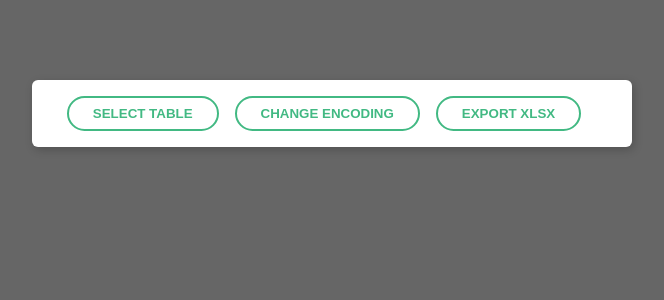
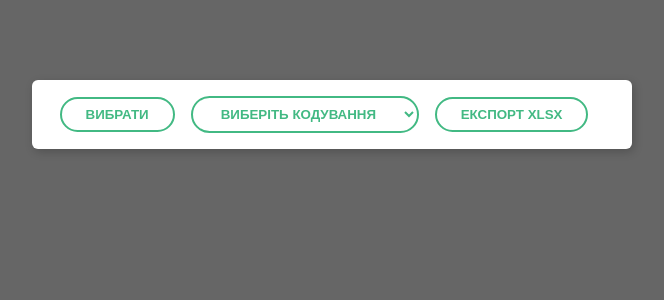
Before and after one commit to Tymivv/dbf_convert, a React (Create React App) app: page / in a window 1280 px wide. Shown: the top 300 px of the page, without its empty margins (308-972 px from the left). Built offline with nearby package versions, Linux system fonts and the light colour scheme.

Commit message:
encoding

```diff
--- /dev/null
+++ b/public/background.js
@@ -0,0 +1,3 @@
+chrome.action.onClicked.addListener((tab) => {
+    chrome.runtime.openOptionsPage();
+  });
--- a/src/App.js
+++ b/src/App.js
@@ -1,4 +1,4 @@
-import React, {useState, useRef } from "react";
+import React, {useState, useRef, useEffect } from "react";
 import { read, utils, writeFileXLSX } from 'xlsx';
 import { decodeString } from './utils';
 import style from './app.module.css';
@@ -6,27 +6,32 @@ window.Buffer = window.Buffer || require("buffer").Buffer;
 
 export default function App() {
   const [table, setTable] = useState([]);
+  const [table0, setTable0] = useState([]);
   const [loader, setLoader] = useState(false);
   const [error, setError] = useState(null);
   const [tableValid, setTableValid] = useState(false);
+  const [selectedEncoding, setSelectedEncoding] = useState('');
+  const [decodedData, setDecodedData] = useState([]);
   const fileInputRef = useRef(null);
 
+
+  useEffect(() => {
     const decodeObject = (obj) => {
       const decodedObj = {};
       for (const key in obj) {
         if (typeof obj[key] === 'string') {
-        decodedObj[key] = decodeString(obj[key]);
+          decodedObj[key] = decodeString(obj[key], selectedEncoding);
         } else {
           decodedObj[key] = obj[key];
         }
       }
       return decodedObj;
     };
+    const decoded = table.map(item => decodeObject(item));
+    setDecodedData(decoded);
+    setTableValid(true);
 
-  const handleFixEncoding = () => {
-    const decoded = table.map(item => decodeObject(item));
-    setTable(decoded);
-  };
+  }, [selectedEncoding]);
 
   const openFileInput = () => {
     fileInputRef.current.click();
@@ -42,7 +47,8 @@ export default function App() {
         const ws= wb.Sheets[wb.SheetNames[0]];
         setTable(utils.sheet_to_json(ws));
         setLoader(false);
-        setTableValid(true);
+        setTable0(0);
+        console.log(table0);
     } catch (error) {
         setError('Помилка читання файла', error);
       }
@@ -50,7 +56,7 @@ export default function App() {
   ;
 
   const exportFile = async () => {
-    const ws = utils.json_to_sheet(table);
+    const ws = utils.json_to_sheet(decodedData);
     const wb = utils.book_new();
     utils.book_append_sheet(wb, ws, "Data");
     let d = new Date().getTime()
@@ -58,6 +64,7 @@ export default function App() {
     setTableValid(false);
     setTable([])
   };
+
 
   return (
     <div className={style.container}>
@@ -71,26 +78,43 @@ export default function App() {
             <button
                 className={style.btn}
                 onClick={openFileInput}>
-                select table
+                вибрати
             </button>
+
+        <select
+        className={style.btn}
+          value={selectedEncoding}
+          onChange={(e) => setSelectedEncoding(e.target.value)}
+        >
+          <option value="" disabled  >виберіть кодування</option>
+          <option value="utf-8">UTF-8</option>
+          <option value="utf-7">UTF-7</option>
+          <option value="windows-1251">Windows-1251</option>
+          <option value="windows-1252">Windows-1252</option>
+          <option value="windows-1256">Windows-1256</option>
+          <option value="koi8-r">KOI8-R</option>
+          <option value="iso-8859-1">ISO-8859-1</option>
+          <option value="cp866">cp866</option>
+          <option value="cp1251">cp1251</option>
+          <option value="cp1252">cp1252</option>
+          <option value="ibm866">ibm866</option>
+          <option value="0">залишити без змін</option>
+        </select>
+
             <button
                 className={style.btn}
-                onClick={handleFixEncoding}>
-                change encoding
-            </button>
-            <button
-                className={style.btn}
-                disabled={!tableValid}
+                disabled={!tableValid && selectedEncoding==='' }
                 onClick={exportFile}>
-                Export XLSX
+                Експорт XLSX
             </button>
           {error && <div>{error}</div>}
+          {/* {table.length>0 && <p className={style.firstLine_loading}>таблиця завантажина</p>}   */}
           {loader && <p className={style.firstLine_loading}>loading...</p>}
-          {table.length>0 &&
+          {decodedData.length>0 &&
               <div
               className={style.firstLine}>
                   <h2 className={style.firstLine_title}>First line</h2>
-                  {Object.entries(table[0]).map(([key, value]) => (
+                  {Object.entries(decodedData[0]).map(([key, value]) => (
                   <p className={style.firstLine_item}key={key}>{`${key}: ${value}`}</p>
                   ))}
               </div>}
--- a/src/utils.js
+++ b/src/utils.js
@@ -1,18 +1,12 @@
 import iconv from 'iconv-lite';
+import { Buffer } from 'buffer';
 
-export const decodeString = (str) => {
-  const encodings = ['utf-8', 'windows-1251', 'windows-1252', 'iso-8859-1'];
-
-  for (const encoding of encodings) {
-    try {
-      const decoded = iconv.decode(Buffer.from(str, 'binary'), encoding);
-      if (/^[\x00-\x7F]*$/.test(decoded) === false) {
-        return decoded;
-      }
-    } catch (e) {
-
-    }
+export const decodeString = (str, encoding) => {
+  try {
+    const buffer = Buffer.from(str, 'binary');
+    const decoded = iconv.decode(buffer, encoding);
+    return decoded;
+  } catch (e) {
+    return str; // Якщо не вдалося декодувати, повертаємо оригінальний рядок
   }
-
-  return str;
 };
```
Also changed, not shown: public/manifest.json, 2 other files (tests, documents, lock files or other folders). Lines whose indentation alone changed are shown as unchanged.
